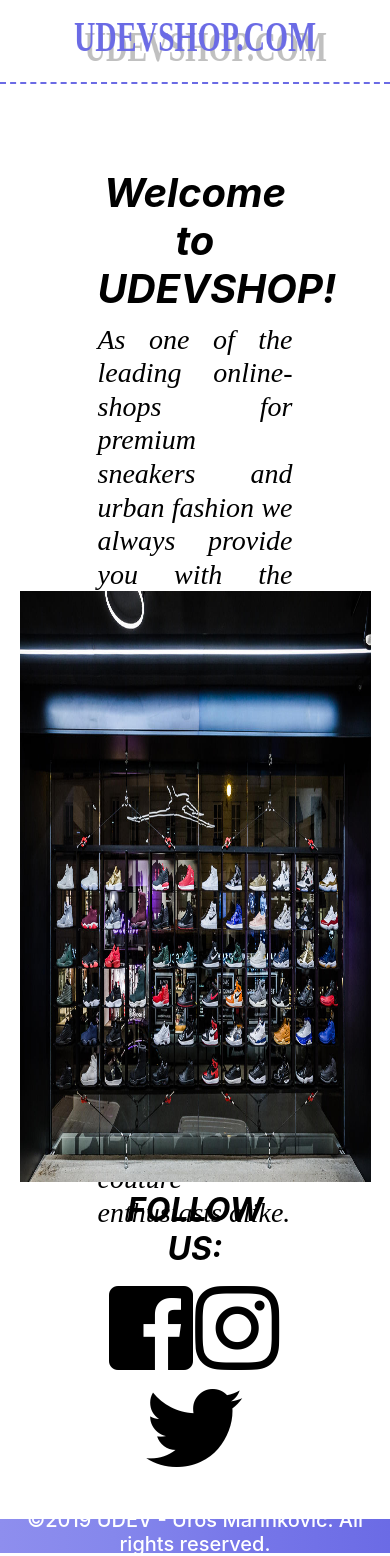
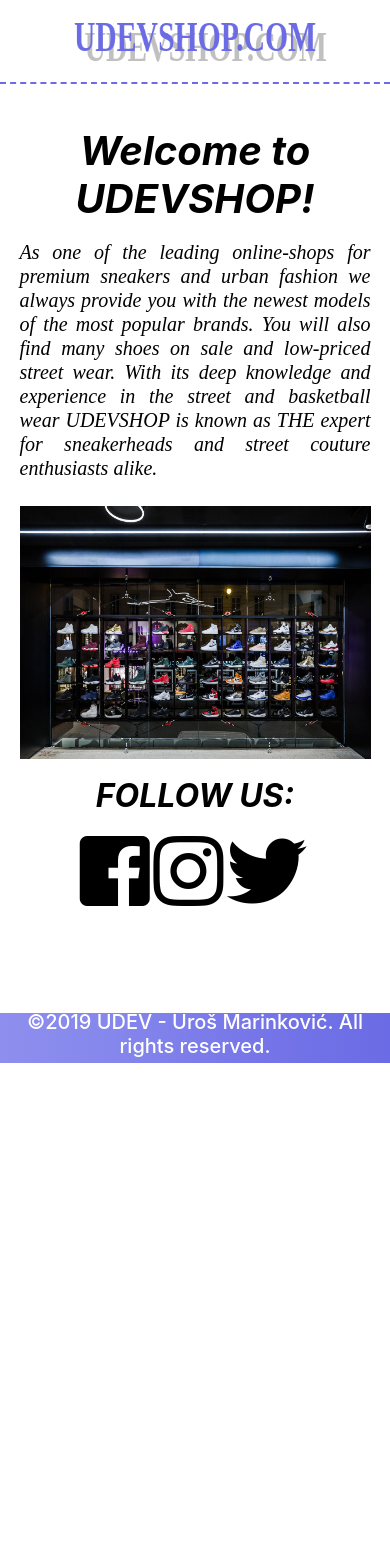
Before and after one commit to uros2929/UDEVshopping, an Angular app: page /about in a window 390 px wide. After the commit the page ends 1063 px from the top, so only its background shows below. Built offline with nearby package versions, Linux system fonts and the light colour scheme.

Commit message:
aboutUs resp

```diff
--- a/src/app/about-us/about-us.component.html
+++ b/src/app/about-us/about-us.component.html
@@ -18,9 +18,9 @@
     </div>
     <div class="aboutUsFollowUs">
       <h2>FOLLOW US:</h2>
-      <a href="https://www.facebook.com/" class="logoFaceBook"><i class="fab fa-facebook-square fa-6x"></i></a>
-      <a href="https://www.instagram.com/" class="logoInsta"><i class="fab fa-instagram fa-6x"></i></a>
-      <a href="https://twitter.com/login" class="logoTwitter"><i class="fab fa-twitter fa-6x"></i></a>
+      <a href="https://www.facebook.com/" class="logoFaceBook"><i class="fab fa-facebook-square fa-5x"></i></a>
+      <a href="https://www.instagram.com/" class="logoInsta"><i class="fab fa-instagram fa-5x"></i></a>
+      <a href="https://twitter.com/login" class="logoTwitter"><i class="fab fa-twitter fa-5x"></i></a>
     </div>
     <div class="footer">
         <h5>©2019 UDEV - Uroš Marinković. All rights reserved. </h5>
--- a/src/app/about-us/about-us.component.scss
+++ b/src/app/about-us/about-us.component.scss
@@ -123,3 +123,30 @@
         opacity: 1;
     }
 }
+@media only screen and (max-width:900px){
+    .aboutUsMain{
+        grid-template-columns: 5% 20% 50% 20% 5%;
+        grid-template-rows:5% 50% 40% 40% 4%;
+        grid-template-areas:
+        ". . . . ."
+        ". aboutUsMainText aboutUsMainText aboutUsMainText ."
+        ". aboutUsImg aboutUsImg aboutUsImg ."
+        ". aboutUsFollowUs aboutUsFollowUs aboutUsFollowUs ."
+        "footer footer footer footer footer";
+    }
+}
+@media only screen and (max-width:520px){
+    .aboutUsMain{
+        grid-template-columns: 5% 20% 50% 20% 5%;
+        grid-template-rows:5% 45% 30% 30% 6%;
+        grid-template-areas:
+        ". . . . ."
+        ". aboutUsMainText aboutUsMainText aboutUsMainText ."
+        ". aboutUsImg aboutUsImg aboutUsImg ."
+        ". aboutUsFollowUs aboutUsFollowUs aboutUsFollowUs ."
+        "footer footer footer footer footer";
+        h3{
+            font-size: 20px;
+        }
+    }
+}
```
